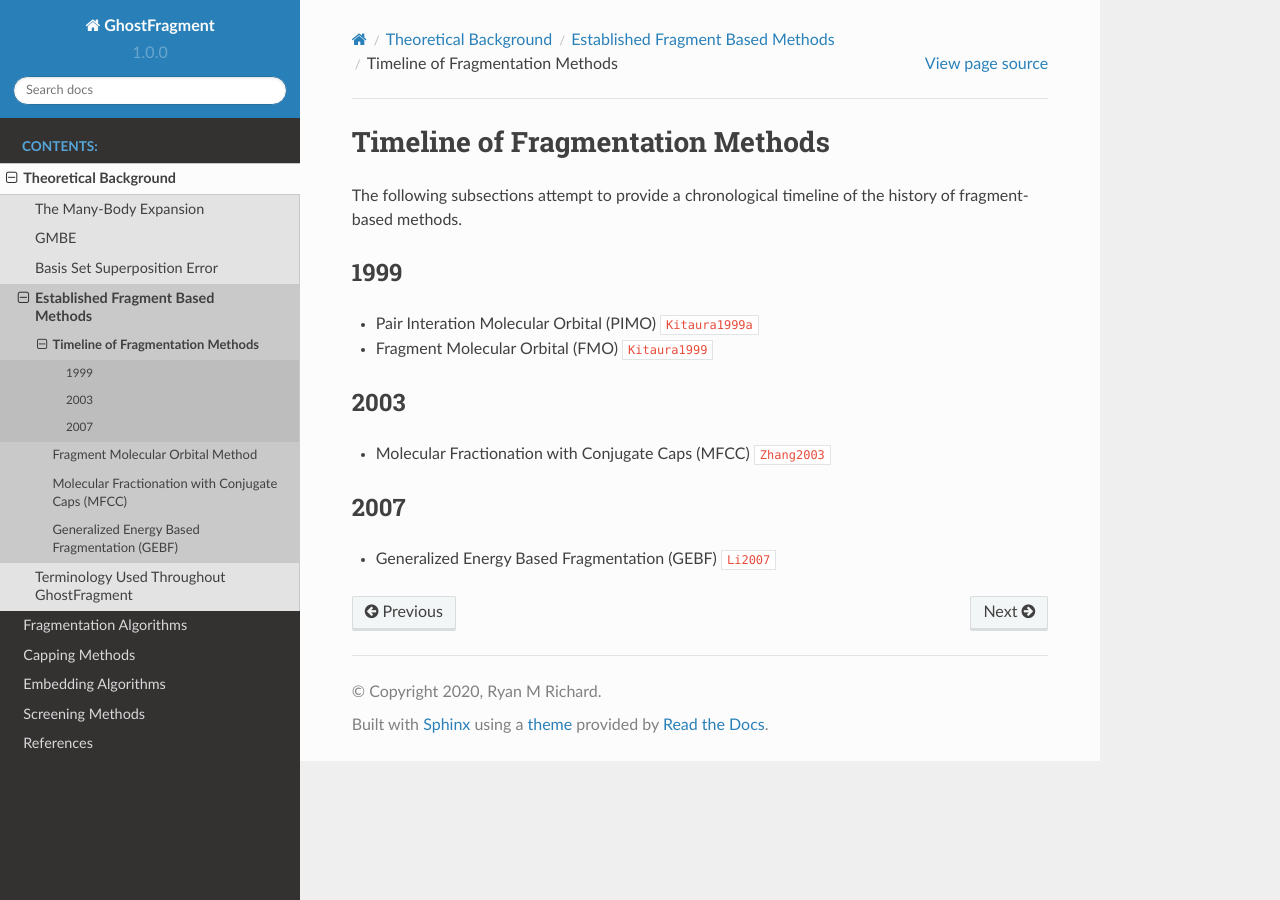
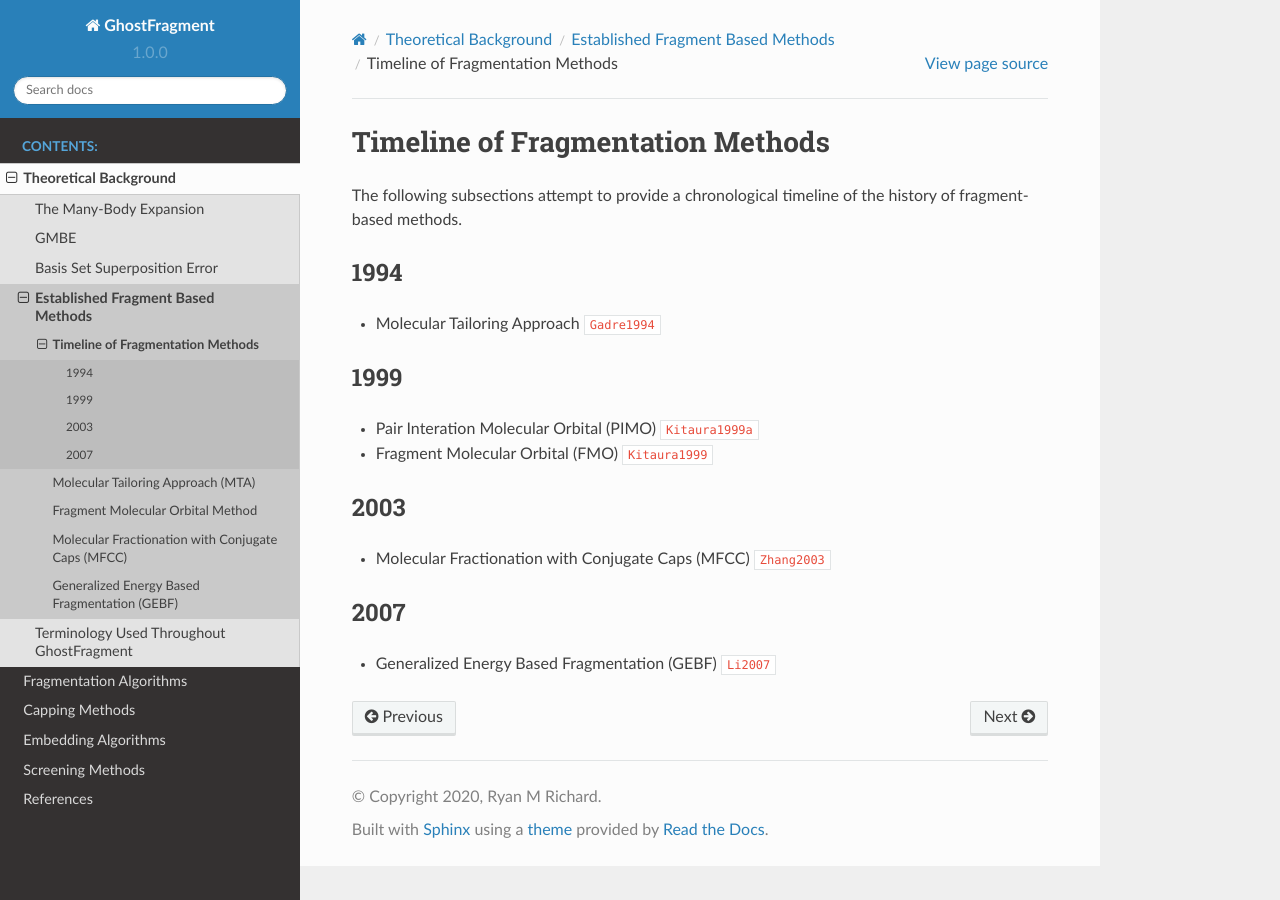
Before and after one commit to rmrresearch/GhostFragment, a Sphinx documentation site: the page built from docs/source/background/established_methods/timeline.rst, in a window 1280 px wide. Built offline with Sphinx 7.4.7 and the Read the Docs theme 2.0.0, drawn with Linux system fonts in a browser that asks for light colours; cross-references to code outside the pages are shown as plain code.

Commit message:
starts mta [skip ci]

```diff
--- a/docs/source/background/established_methods/index.rst
+++ b/docs/source/background/established_methods/index.rst
@@ -13,6 +13,7 @@ exahustive; particularly for the more popular methods.
    :caption: Contents:
 
    timeline
+   mta
    fmo
    mfcc
    gebf
--- a/docs/source/background/established_methods/timeline.rst
+++ b/docs/source/background/established_methods/timeline.rst
@@ -6,20 +6,26 @@ The following subsections attempt to provide a chronological timeline of the
 history of fragment-based methods.
 
 ****
+1994
+****
+
+- Molecular Tailoring Approach :cite:`Gadre1994`
+
+****
 1999
 ****
 
-- Pair Interation Molecular Orbital (PIMO) :cite:t:`Kitaura1999a`
-- Fragment Molecular Orbital (FMO) :cite:t:`Kitaura1999`
+- Pair Interation Molecular Orbital (PIMO) :cite:`Kitaura1999a`
+- Fragment Molecular Orbital (FMO) :cite:`Kitaura1999`
 
 ****
 2003
 ****
 
-- Molecular Fractionation with Conjugate Caps (MFCC) :cite:t:`Zhang2003`
+- Molecular Fractionation with Conjugate Caps (MFCC) :cite:`Zhang2003`
 
 ****
 2007
 ****
 
-- Generalized Energy Based Fragmentation (GEBF) :cite:t:`Li2007`
+- Generalized Energy Based Fragmentation (GEBF) :cite:`Li2007`
--- a/docs/source/refs.bib
+++ b/docs/source/refs.bib
@@ -8,6 +8,20 @@
   number     = {4},
   pages      = {553--566},
   volume     = {19}
+}
+
+%%%%%%%%%%%%%%%%%%%%%%%%%%%%%%%%%%%%%%%%%%%%%%%%%%%%%%%%%%%%%%%%%%%%%%%%%%%%%%%%
+%                                      CGMTA                                   %
+%%%%%%%%%%%%%%%%%%%%%%%%%%%%%%%%%%%%%%%%%%%%%%%%%%%%%%%%%%%%%%%%%%%%%%%%%%%%%%%%
+
+@Article{Gadre1994,
+  author    = {Shridhar R. Gadre and Rajendra N. Shirsat and Ajay C. Limaye},
+  journal   = {The Journal of Physical Chemistry},
+  title     = {Molecular Tailoring Approach for Simulation of Electrostatic Properties},
+  year      = {1994},
+  number    = {37},
+  pages     = {9165--9169},
+  volume    = {98}
 }
 
 %%%%%%%% FMO %%%%%%%%%
```
Also changed, not shown: docs/source/background/established_methods/mta.rst (added, +14 -0 lines).
